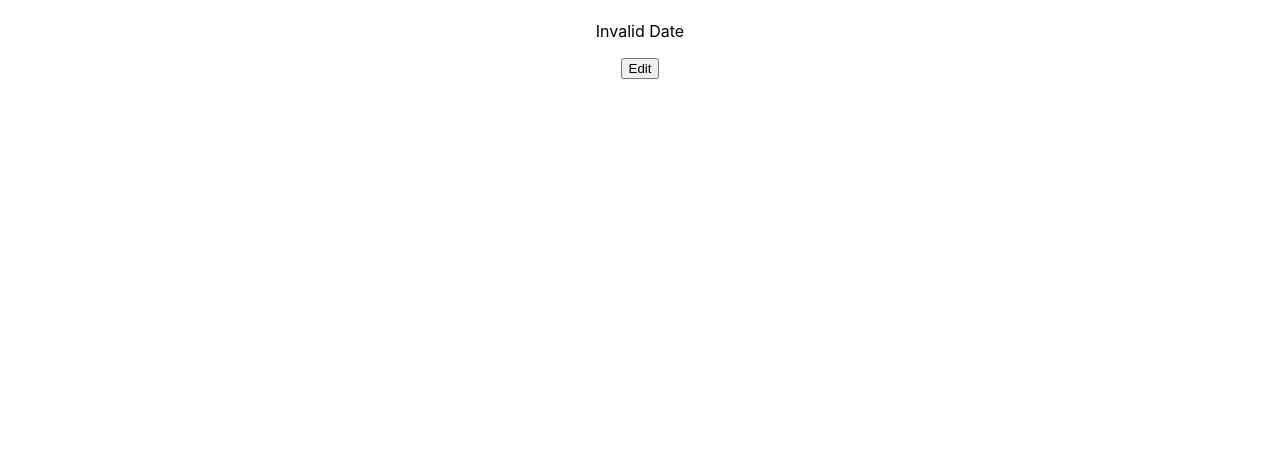
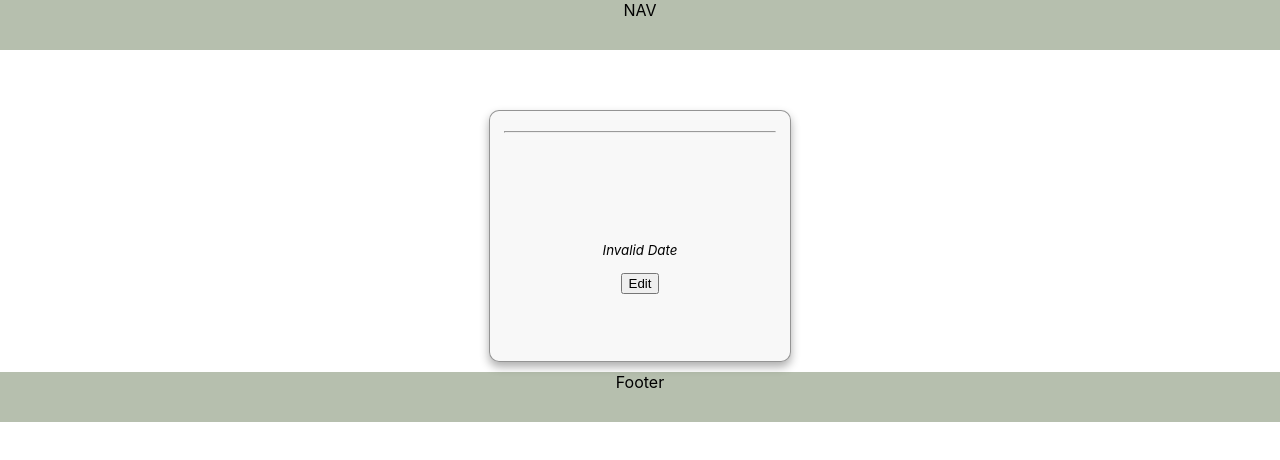
Before and after one commit to timyoo25/blog-app, a React (Create React App) app in the folder client/: page /posts/1 in a window 1280 px wide. Shown: the top 460 px of the page. Built offline with nearby package versions, Linux system fonts and the light colour scheme; no server answers.

Commit message:
CSS for posts and details page

```diff
--- a/client/src/screens/PostDetail/PostDetail.css
+++ b/client/src/screens/PostDetail/PostDetail.css
@@ -0,0 +1,37 @@
+.post-parent {
+  display: flex;
+  flex-flow: column wrap;
+  align-items: center;
+}
+
+.post-detail-container {
+  width: 300px;
+  height: 250px;
+  margin: 10px 0px;
+  background: rgba(236, 236, 236, 0.397);
+  box-shadow: 0 5px 10px rgba(0, 0, 0, 0.322);
+  border: solid 1px rgba(0, 0, 0, 0.404);
+  border-radius: 10px;
+}
+
+.post-detail-container > hr {
+  width: 90%;
+}
+
+.post-name {
+  text-align: left;
+  font-size: x-large;
+  margin-top: 20px;
+  margin-bottom: 0px;
+  padding-left: 15px;
+}
+
+.post-comment {
+  text-align: left;
+  padding-left: 15px;
+}
+
+.timestamp {
+  font-style: italic;
+  font-size: smaller;
+}
--- a/client/src/screens/PostDetail/PostDetail.jsx
+++ b/client/src/screens/PostDetail/PostDetail.jsx
@@ -2,6 +2,7 @@ import { useState, useEffect } from "react";
 import { getPost } from "../../services/posts.js";
 import { useParams } from "react-router";
 import { Link } from "react-router-dom";
+import "./PostDetail.css";
 import Layout from "../../components/Layout/Layout";
 
 export default function PostDetail() {
@@ -18,15 +19,22 @@ export default function PostDetail() {
 
   const createdDate = new Date(post.createdAt);
   return (
-    // <Layout>
-    <div className="post-detail" key={id}>
+    <Layout>
+      <div className="post-parent">
+        <div className="post-detail-container" key={id}>
           <h4 className="post-name">{post.name}</h4>
+          <hr />
           <p className="post-comment">{post.comment}</p>
+          <br />
+          <br />
+          <br />
+          <br />
           <p className="timestamp">{createdDate.toDateString()}</p>
           <Link to={`/posts/${id}/edit`}>
             <button className="btn-edit">Edit</button>
           </Link>
         </div>
-    // </Layout>
+      </div>
+    </Layout>
   );
 }
--- a/client/src/screens/PostEdit/PostEdit.jsx
+++ b/client/src/screens/PostEdit/PostEdit.jsx
@@ -1,50 +1,49 @@
-import { useState, useEffect, useHistory } from 'react'
-import { useParams, Redirect } from 'react-router-dom'
-import { getPost, updatePost } from '../../services/posts'
+import { useState, useEffect, useHistory } from "react";
+import { useParams, Redirect } from "react-router-dom";
+import { getPost, updatePost } from "../../services/posts";
 
 export default function PostEdit(props) {
-
-  const { id } = useParams()
-  const [updated, setUpdated] = useState(false)
+  const { id } = useParams();
+  const [updated, setUpdated] = useState(false);
   // const history = useHistory()
   const [post, setPost] = useState({
-    name: '',
-    comment:''
-  })
+    name: "",
+    comment: "",
+  });
 
   useEffect(() => {
     const fetchPost = async () => {
-      const post = await getPost(id)
-      setPost(post)
-      console.log(post)
-    }
-    fetchPost()
-  }, [updated])
+      const post = await getPost(id);
+      setPost(post);
+      console.log(post);
+    };
+    fetchPost();
+  }, [updated]);
 
   const handleChange = (e) => {
-    const { name, value } = e.target
+    const { name, value } = e.target;
     setPost({
       ...post,
-      [name]: value
-    })
-  }
+      [name]: value,
+    });
+  };
 
   const handleSubmit = async (e) => {
-    e.preventDefault()
-    let { id } = props.match.params
-    const submit = await updatePost(id, post)
-    setUpdated(submit)
+    e.preventDefault();
+    let { id } = props.match.params;
+    const submit = await updatePost(id, post);
+    setUpdated(submit);
     // history.push(`posts/${id}`)
-  }
+  };
 
   if (updated) {
-    return <Redirect to={`/posts/${id}`} />
+    return <Redirect to={`/posts/${id}`} />;
   }
 
   return (
     <div className="post-edit">
       <div>
-      <form onSubmit={handleSubmit}>
+        <form onSubmit={handleSubmit}>
           <input
             className="edit-name"
             name="name"
@@ -57,9 +56,11 @@ export default function PostEdit(props) {
             value={post.comment}
             onChange={(e) => handleChange(e)}
           />
-        <button type="submit" className="submit-button">Save</button>
-      </form>
+          <button type="submit" className="submit-button">
+            Save
+          </button>
+        </form>
       </div>
     </div>
-  )
+  );
 }
--- a/client/src/screens/Posts/Posts.css
+++ b/client/src/screens/Posts/Posts.css
@@ -2,22 +2,39 @@
   display: flex;
   flex-flow: column wrap;
   align-items: center;
-  justify-content: space-around;
 }
 
 .posts-container {
-  justify-content: space-around;
   width: 300px;
   height: 250px;
+  margin: 10px 0px;
   background: rgba(236, 236, 236, 0.397);
-  border: solid 1px black;
-  margin: 10px 0px;
+  box-shadow: 0 5px 10px rgba(0, 0, 0, 0.322);
+  border: solid 1px rgba(0, 0, 0, 0.404);
+  border-radius: 10px;
+  transition: transform 0.5s ease-in-out;
 }
 
 .posts-container:hover {
-  transition: transform 0.5s;
   transform: scale(1.01);
-  border: solid 0.5px black;
+  border: solid 0.25px black;
+  box-shadow: 0 0px 10px rgba(0, 0, 0, 0.322);
+}
+
+.posts {
+  text-align: left;
+  padding-left: 15px;
+}
+
+.posts-name {
+  font-size: x-large;
+  margin-top: 20px;
+  margin-bottom: 0px;
+}
+
+.posts-container > hr {
+  width: 90%;
+  color: rgba(255, 255, 255, 0);
 }
 
 .posts-link {
--- a/client/src/screens/Posts/Posts.jsx
+++ b/client/src/screens/Posts/Posts.jsx
@@ -25,6 +25,7 @@ export default function Posts() {
             <Link className="posts-link" to={`/posts/${post._id}`}>
               <div className="posts-container">
                 <p className="posts-name  posts">{post.name}</p>
+                <hr />
                 <p className="posts-comment posts">{post.comment}</p>
               </div>
             </Link>
```
Lines whose indentation alone changed are shown as unchanged.
